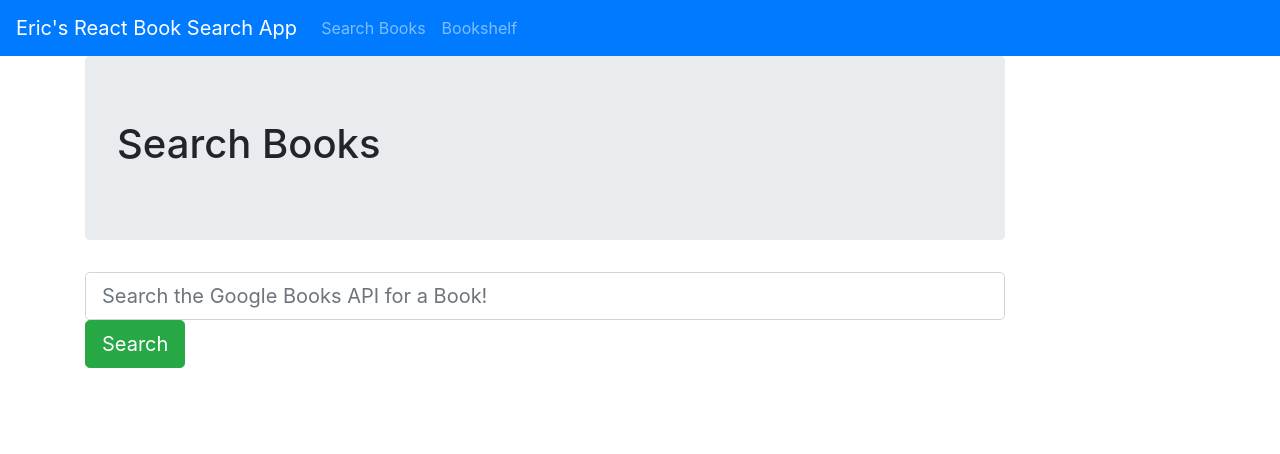
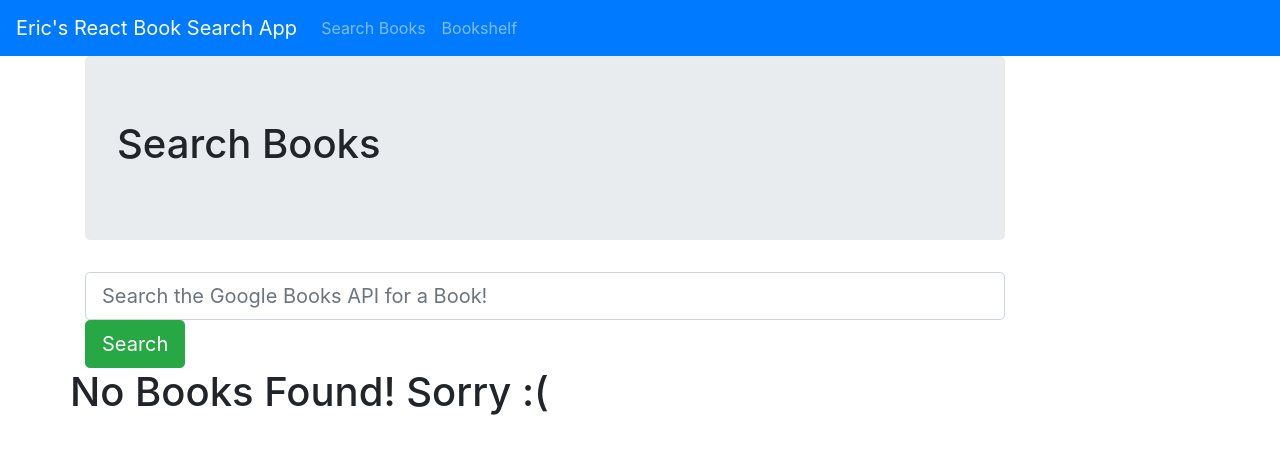
Before and after one commit to eghove/nyt-google-books-search, a React (Create React App) app in the folder client/: page / in a window 1280 px wide. Shown: the top 454 px of the page. Built offline with nearby package versions, Linux system fonts and the light colour scheme.

Commit message:
got some search results to display, not pretty

```diff
--- a/client/src/components/ResultsList/index.js
+++ b/client/src/components/ResultsList/index.js
@@ -20,7 +20,7 @@ export function ResultsListItem({
             <h2>{title}</h2>
             <h3>Author(s): {authors}</h3>
             <p>Description: {description}</p>
-            <a target = "_blank" href ={link}>Go to Book!</a>
+            <a rel="noopener noreferrer" target = "_blank" href ={link}>Go to Book!</a>
           </Col>
         </Row>
       </Container>
--- a/client/src/pages/Search.js
+++ b/client/src/pages/Search.js
@@ -9,6 +9,8 @@ import Jumbotron from "../components/Jumbotron";
 import SearchBar from "../components/SearchBar";
 // import the button component
 import Button from "../components/Button";
+// import the Results List related components
+import { ResultsList, ResultsListItem } from "../components/ResultsList";
 
 class Search extends Component {
 
@@ -63,6 +65,27 @@ class Search extends Component {
             </Button>
           </Col>
         </Row>
+        <Row>
+          <Col size = "xs-12">
+            {!this.state.bookResults.length ? (
+              <h1 className = "text-center">No Books Found! Sorry :( </h1>
+            ) : (
+              <ResultsList>
+                {this.state.bookResults.map(books => {
+                  return (
+                    <ResultsListItem
+                      key = {books.id}
+                      title = {books.volumeInfo.title}
+                      authors = {books.volumeInfo.authors}
+                      description = {books.volumeInfo.description}
+                      link = {books.volumeInfo.infoLink}
+                    />
+                  )
+                })}
+              </ResultsList>
+            )}
+          </Col>
+        </Row>
       </Container>
     );
   }
```
